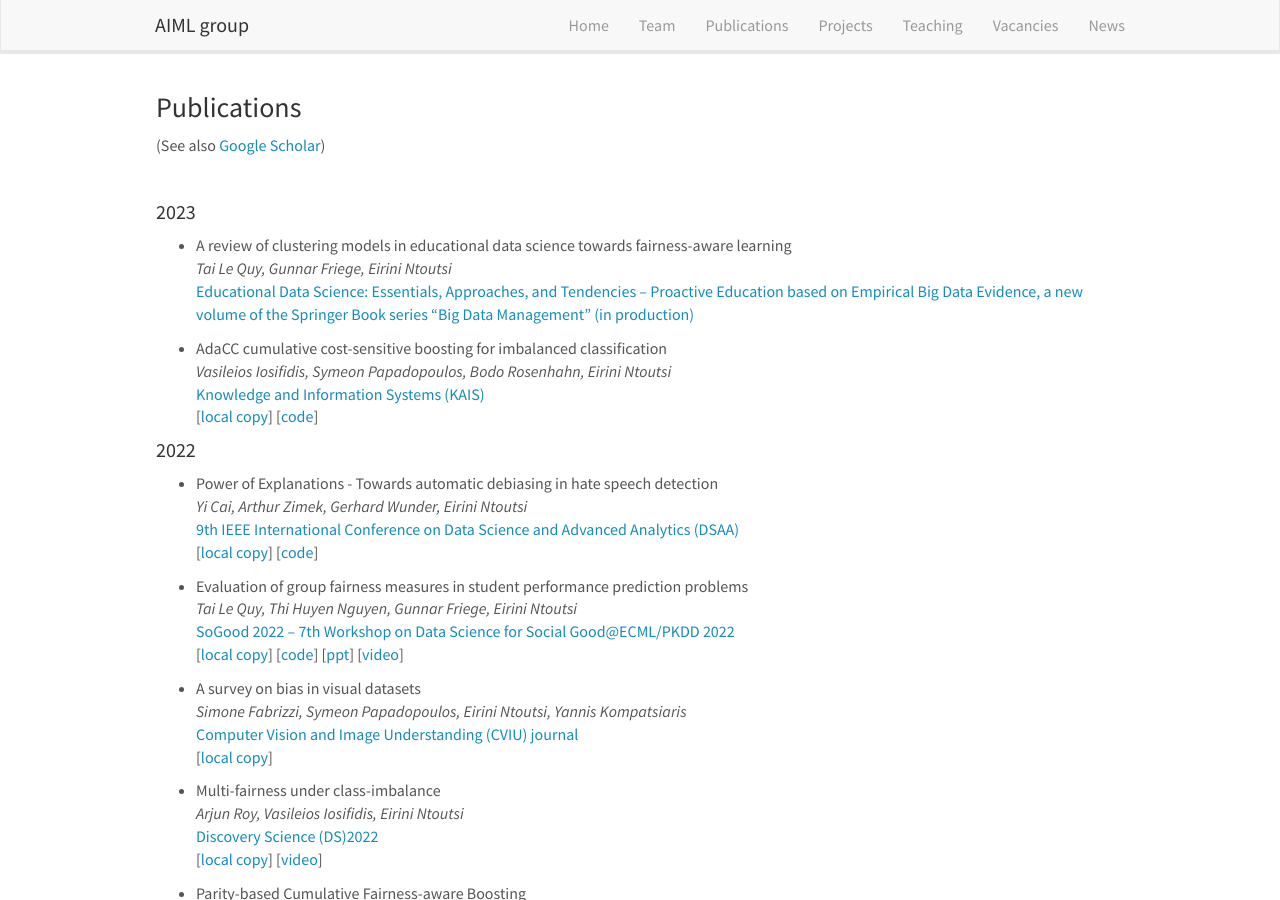
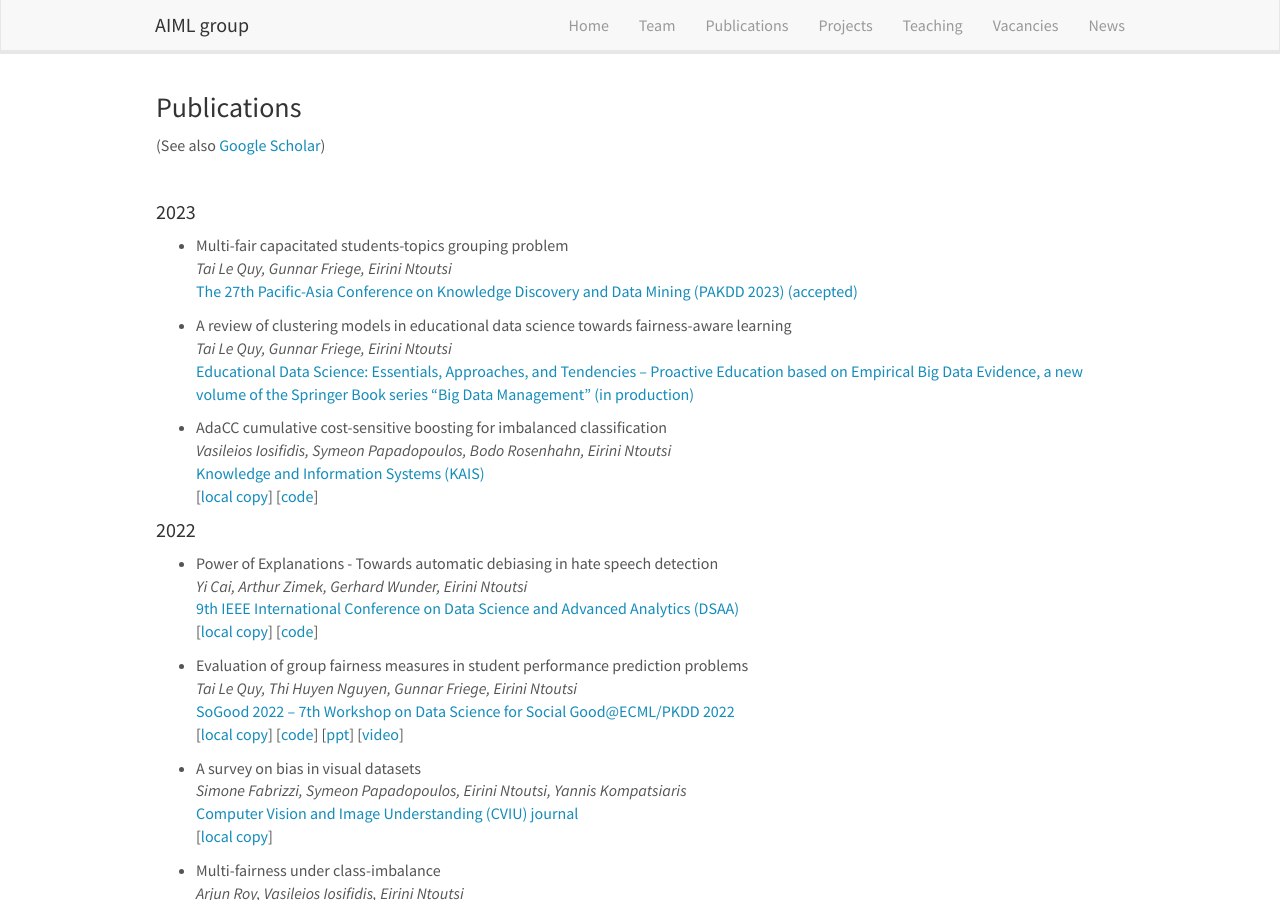
Before and after one commit to AIML-research/AIML-research.github.io, a Jekyll site: the page built from _pages/publications.md, in a window 1280 px wide and 900 px high. Built offline with Jekyll 4.4.1, drawn with Linux system fonts in a browser that asks for light colours; nearby versions of some CDN libraries.

Commit message:
Update publist.yml

```diff
--- a/_data/publist.yml
+++ b/_data/publist.yml
@@ -1,10 +1,10 @@
-- title: "A review of clustering models in educational data science towards fairness-aware learning"
+- title: "Multi-fair capacitated students-topics grouping problem"
   image:
   description:
   authors:   Tai Le Quy, Gunnar Friege, Eirini Ntoutsi
   link:
-    url: https://www.springer.com/series/15869
-    display: "Educational Data Science: Essentials, Approaches, and Tendencies – Proactive Education based on Empirical Big Data Evidence, a new volume of the Springer Book series “Big Data Management” (in production)"
+    url: https://arxiv.org/abs/2206.09895
+    display: The 27th Pacific-Asia Conference on Knowledge Discovery and Data Mining (PAKDD 2023) (accepted)
   highlight: 0
   news2:
   year:  2023
@@ -18,6 +18,27 @@
   ppt:
   hasvideo: 0
   video:
+
+- title: "A review of clustering models in educational data science towards fairness-aware learning"
+  image:
+  description:
+  authors:   Tai Le Quy, Gunnar Friege, Eirini Ntoutsi
+  link:
+    url: https://www.springer.com/series/15869
+    display: "Educational Data Science: Essentials, Approaches, and Tendencies – Proactive Education based on Empirical Big Data Evidence, a new volume of the Springer Book series “Big Data Management” (in production)"
+  highlight: 0
+  news2:
+  year:  2023
+  haslocal: 0
+  local:
+  hascode: 0
+  code:
+  hasposter: 0
+  poster:
+  hasppt: 0
+  ppt:
+  hasvideo: 0
+  video:
 - title: "AdaCC cumulative cost-sensitive boosting for imbalanced classification"
   image:
   description: Class imbalance poses a major challenge for machine learning as most supervised learning models might exhibit bias towards the majority class and under-perform in the minority class. Cost-sensitive learning tackles this problem by treating the classes differently, formulated typically via a user-defined fixed misclassification cost matrix provided as input to the learner. Such parameter tuning is a challenging task that requires domain knowledge and moreover, wrong adjustments might lead to overall predictive performance deterioration. In this work, we propose a novel cost-sensitive boosting approach for imbalanced data that dynamically adjusts the misclassification costs over the boosting rounds in response to model’s performance instead of using a fixed misclassification cost matrix. Our method, called AdaCC, is parameter-free as it relies on the cumulative behavior of the boosting model in order to adjust the misclassification costs for the next boosting round and comes with theoretical guarantees regarding the training error. Experiments on 27 real-world datasets from different domains with high class imbalance demonstrate the superiority of our method over 12 state-of-the-art cost-sensitive boosting approaches exhibiting consistent improvements in different measures, for instance, AUC, balanced accuracy, gmean and recall.
@@ -44,7 +65,7 @@
   description:  We evaluate seven popular group fairness measures for student performance prediction problems. We conduct experiments using four traditional ML models and two fairness-aware ML methods on five educational datasets. Besides, we investigate the effect of varying grade thresholds on the accuracy and fairness of ML models. The preliminary results suggest that choosing the threshold is an important factor contributing to ensuring fairness in the output of the ML models.
   authors:   Yi Cai, Arthur Zimek, Gerhard Wunder, Eirini Ntoutsi
   link:
-    url: https://arxiv.org/abs/2208.10625
+    url: https://doi.org/10.1109/DSAA54385.2022.10032325
     display: 9th IEEE International Conference on Data Science and Advanced Analytics (DSAA)
   highlight: 0
   news2:
```
